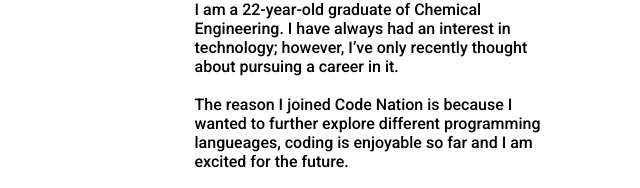
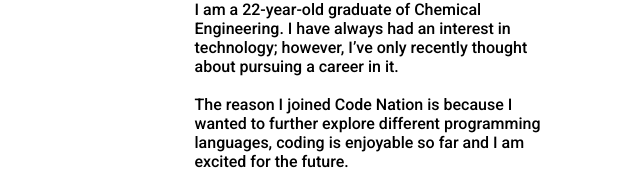
Before and after one commit to asdfaeth/Code-Nation-Website, a plain HTML site: page aboutme.html in a window 1280 px wide. Shown: the part 428-616 px from the top of the page, 265-905 px from the left. Drawn offline with Linux system fonts and the light colour scheme.

Commit message:
Update aboutme.html

```diff
--- a/aboutme.html
+++ b/aboutme.html
@@ -63,7 +63,7 @@
                </br>
                   <p>I am a 22-year-old graduate of Chemical Engineering. I have always had an interest in technology; however, I’ve only recently thought about pursuing a career in it. </p>
                </br>
-                  <p>The reason I joined Code Nation is because I wanted to further explore different programming langueages, coding is enjoyable so far and I am excited for the future.</p>
+                  <p>The reason I joined Code Nation is because I wanted to further explore different programming languages, coding is enjoyable so far and I am excited for the future.</p>
 
                </div>
 
```
